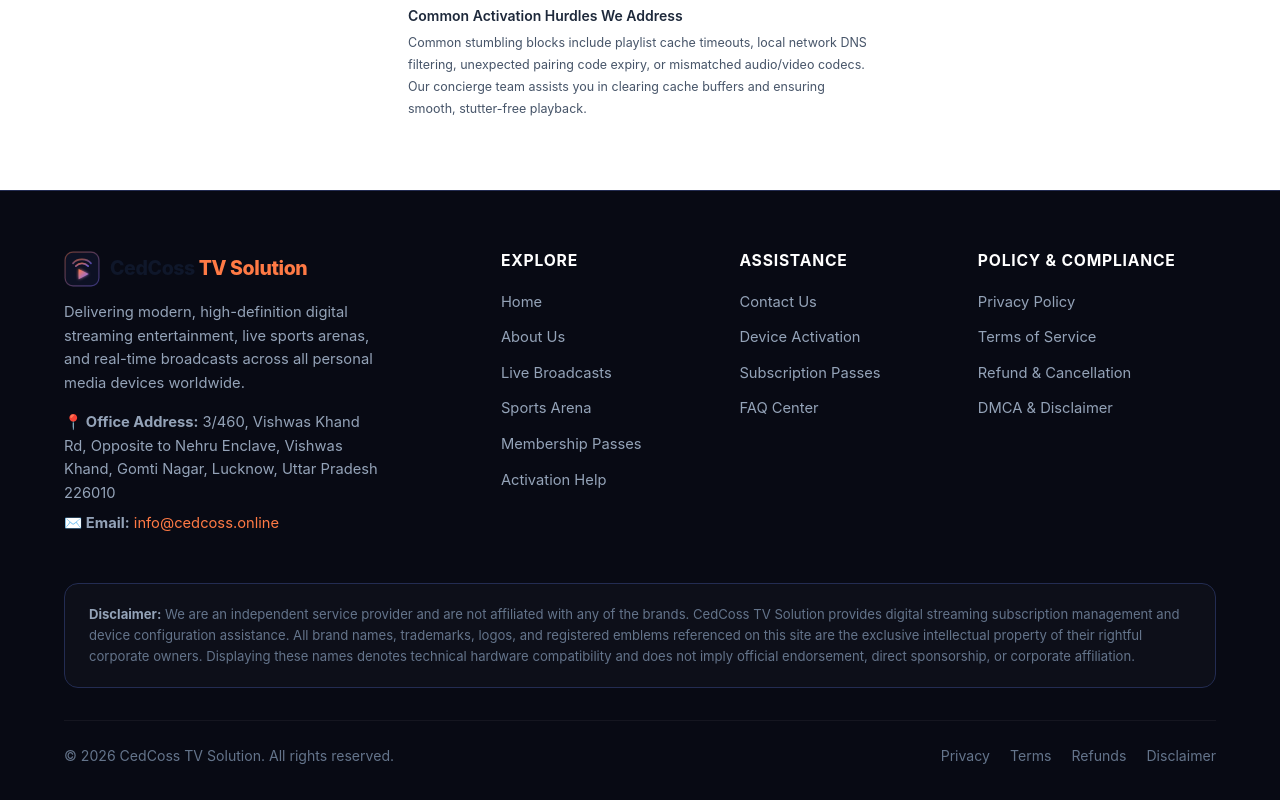
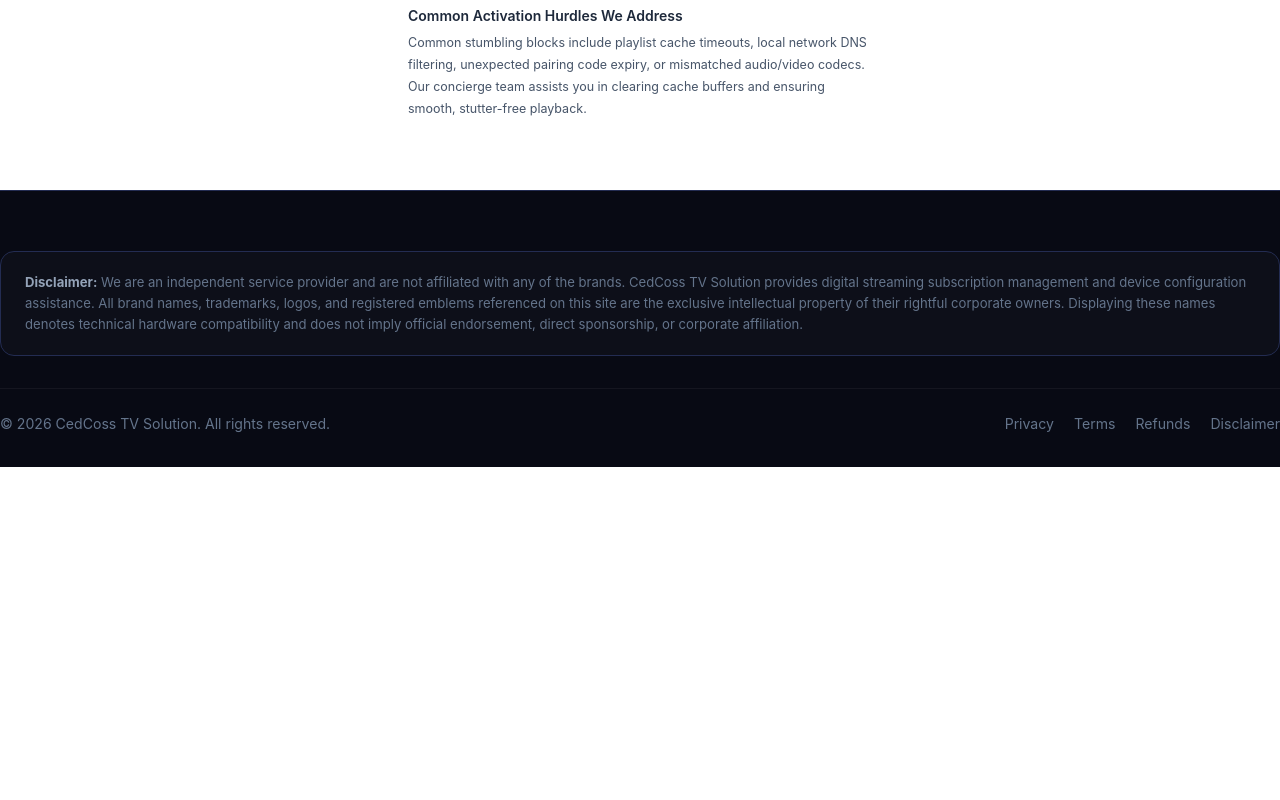
Before and after one commit to sofiacarson2232-ctrl/CedCoss-TV-Solution, a plain HTML site: page activationhelp.html in a window 1280 px wide. Shown: the part 1300-2100 px from the top of the page. After the commit the page ends 1767 px from the top, so only its background shows below. Drawn offline with Linux system fonts and the light colour scheme.

Commit message:
activationhelp.html

```diff
--- a/activationhelp.html
+++ b/activationhelp.html
@@ -553,56 +553,7 @@
 
   <!-- Footer -->
   <footer class="site-footer">
-    <div class="container">
-      <div class="footer-grid">
-        <div class="footer-brand">
-          <a href="index.html" class="brand-link">
-            <img src="assets/icons/favicon.svg" alt="CedCoss TV Solution Logo" class="brand-logo">
-            <span>CedCoss <span style="color: var(--accent-orange);">TV Solution</span></span>
-          </a>
-          <p>
-            Delivering modern, high-definition digital streaming entertainment, live sports arenas, and real-time broadcasts across all personal media devices worldwide.
-          </p>
-          <div style="margin-top: 1rem; font-size: 0.85rem; color: var(--text-secondary); line-height: 1.6;">
-            <p><strong>📍 Office Address:</strong> 3/460, Vishwas Khand Rd, Opposite to Nehru Enclave, Vishwas Khand, Gomti Nagar, Lucknow, Uttar Pradesh 226010</p>
-            <p style="margin-top: 0.4rem;"><strong>✉️ Email:</strong> <a href="mailto:info@cedcoss.online" style="color: var(--accent-orange);">info@cedcoss.online</a></p>
-          </div>
-        </div>
-
-        <div class="footer-col">
-          <h4>Explore</h4>
-          <ul>
-            <li><a href="index.html">Home</a></li>
-            <li><a href="about.html">About Us</a></li>
-            <li><a href="broadcast-tv.html">Live Broadcasts</a></li>
-            <li><a href="sports-hub.html">Sports Arena</a></li>
-            <li><a href="pricing-plans.html">Membership Passes</a></li>
-            <li><a href="activationhelp.html">Activation Help</a></li>
-          </ul>
-        </div>
-
-        <div class="footer-col">
-          <h4>Assistance</h4>
-          <ul>
-            <li><a href="contact.html">Contact Us</a></li>
-            <li><a href="activationhelp.html">Device Activation</a></li>
-            <li><a href="pricing-plans.html">Subscription Passes</a></li>
-            <li><a href="contact.html#faq">FAQ Center</a></li>
-          </ul>
-        </div>
-
-        <div class="footer-col">
-          <h4>Policy & Compliance</h4>
-          <ul>
-            <li><a href="privacy.html">Privacy Policy</a></li>
-            <li><a href="terms.html">Terms of Service</a></li>
-            <li><a href="refund-policy.html">Refund & Cancellation</a></li>
-            <li><a href="disclaimer.html">DMCA & Disclaimer</a></li>
-          </ul>
-        </div>
-      </div>
-
-      <div class="footer-disclaimer-box">
+         <div class="footer-disclaimer-box">
         <strong>Disclaimer:</strong> We are an independent service provider and are not affiliated with any of the brands. CedCoss TV Solution provides digital streaming subscription management and device configuration assistance. All brand names, trademarks, logos, and registered emblems referenced on this site are the exclusive intellectual property of their rightful corporate owners. Displaying these names denotes technical hardware compatibility and does not imply official endorsement, direct sponsorship, or corporate affiliation.
       </div>
 
```
